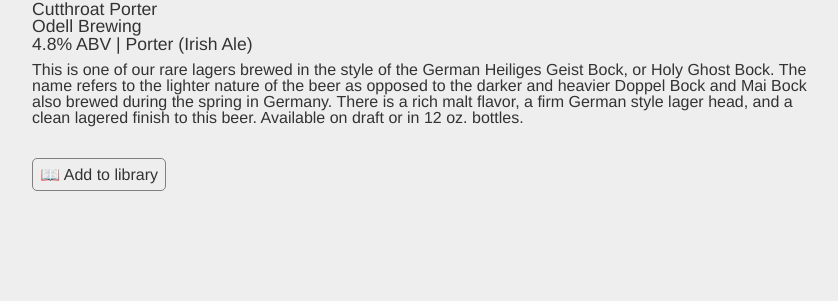
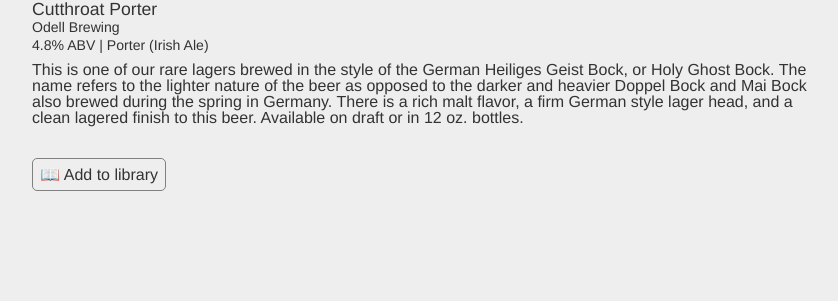
Before and after one commit to anyonecancode/demoproject, a Flask app: page / in a window 1280 px wide. Shown: the part 145-446 px from the top of the page, without its empty margins (208-1046 px from the left). Run offline with Flask 2, Linux system fonts and the light colour scheme.

Commit message:
BOTD sub-heading in small

```diff
--- a/flask/app/static/css/site.css
+++ b/flask/app/static/css/site.css
@@ -10,6 +10,10 @@ body {
 
 a {
   text-decoration:none;
+}
+
+small {
+  font-size:80%;
 }
 
 #pageheader {
--- a/flask/app/templates/index.html
+++ b/flask/app/templates/index.html
@@ -7,8 +7,10 @@
     </header>
 
     <h3>Cutthroat Porter<br/>
+      <small>
       <em>Odell Brewing</em><br />
       4.8% ABV | Porter (Irish Ale)
+      </small>
     </h3>
 
     <p>This is one of our rare lagers brewed in the style of the German Heiliges Geist Bock, or Holy Ghost Bock. The name refers to the lighter nature of the beer as opposed to the darker and heavier Doppel Bock and Mai Bock also brewed during the spring in Germany. There is a rich malt flavor, a firm German style lager head, and a clean lagered finish to this beer.  Available on draft or in 12 oz. bottles.</p>
```
